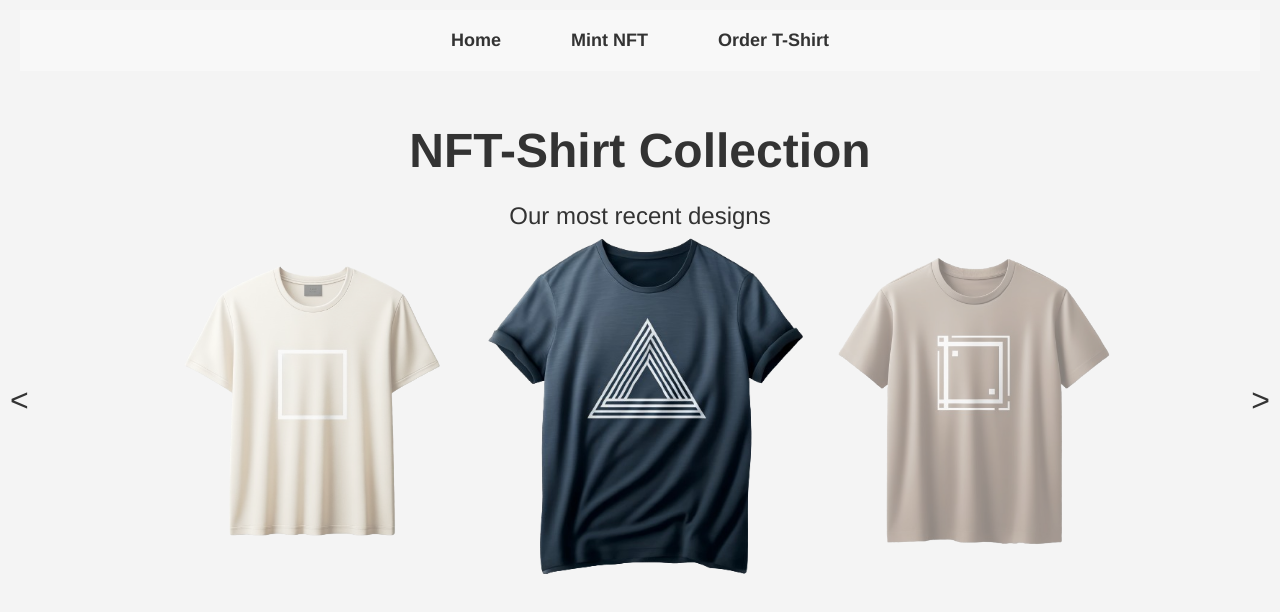
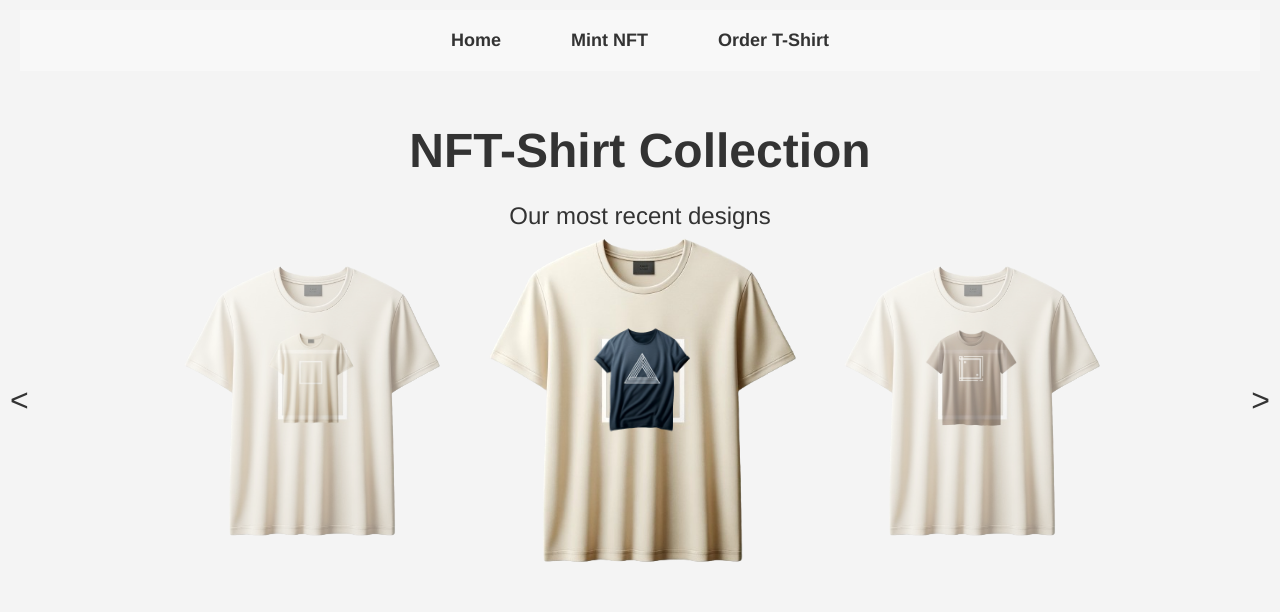
Before and after one commit to anthonymonte/NFTshirts-website, a React (Create React App) app in the folder client/: page / in a window 1280 px wide. Shown: the top 612 px of the page. Built offline with nearby package versions, Linux system fonts and the light colour scheme.

Commit message:
qr codes on tshirts

```diff
--- a/client/src/HomePage.css
+++ b/client/src/HomePage.css
@@ -20,15 +20,19 @@
   }
 
   .carousel-image {
+    opacity: 0.5; /* Slightly see-through for inactive images */
     transition: transform 0.5s ease, opacity 0.5s ease;
-    opacity: 0.5; /* Slightly see-through for inactive images */
-    max-height: 300px; /* Limit the height of the images */
-  }
+}
 
-  .carousel-image.active {
-    transform: scale(1.2); /* Scale up the active image */
+/* Specific style for the t-shirt base image */
+.tshirt-base {
+    max-height: 300px; /* Limit the height of the t-shirt images */
+}
+
+.tshirt-base.carousel-image.active {
+    transform: scale(1.2); /* Scale up only the t-shirt */
     opacity: 1;
-  }
+}
 
   /* Style arrows */
   .carousel-arrow {
@@ -59,3 +63,33 @@
     font-size: 1.5em;
     margin-bottom: 1em; /* Adjust the margin as needed */
   }
+
+/* Style for the container that will hold both the t-shirt and the QR code */
+.tshirt-image-container {
+  position: relative;
+  width: auto; /* Adjust based on your image size */
+  height: auto; /* Adjust based on your image size */
+  display: inline-block; /* Align properly without taking full width */
+}
+
+.qr-code {
+  position: absolute;
+  top: 50%;
+  left: 50%;
+  transform: translate(-50%, -75%) scale(1); /* Center the QR code on the t-shirt */
+  width: 100px; /* Fixed width for QR code */
+  height: 100px; /* Fixed height for QR code */
+  transition: transform 0.5s ease, opacity 0.5s ease; /* Smooth transition for visibility and scaling */
+}
+
+.qr-code.carousel-image.active {
+  transform: translate(-50%, -75%) scale(1.1); /* Scale up the QR code a bit when active */
+  opacity: 1;
+}
+
+/* Style for the t-shirt image to ensure it fills the container */
+.tshirt-base {
+  display: block;
+  width: 100%;
+  height: auto;
+}
--- a/client/src/HomePage.js
+++ b/client/src/HomePage.js
@@ -1,6 +1,6 @@
 import React, { useState, useEffect } from "react";
 import "./HomePage.css";
-import tshirtImage1 from "./tshirt1.png";
+import tshirtTemplate from "./tshirt1.png";
 import tshirtImage2 from "./tshirt2.png";
 import tshirtImage3 from "./tshirt3.png";
 import useContract from "./contract-hook";
@@ -10,7 +10,7 @@ function HomePage() {
   const [activeIndex, setActiveIndex] = useState(0);
   const { contract } = useContract();
   const [tshirtImages, setTshirtImages] = useState([
-    tshirtImage1,
+    tshirtTemplate,
     tshirtImage2,
     tshirtImage3,
   ]);
@@ -37,18 +37,14 @@ function HomePage() {
   const goToNextSlide = () => {
     setActiveIndex((current) => (current + 1) % tshirtImages.length);
   };
-
   const getCounter = async () => {
     const count = await contract.methods.tokenCounter().call();
+    const maxImagesToShow = 3; // Adjust if you want more images
     setTshirtImages(
-      new Array(3)
-        .fill(0)
-        .map((_, i) => count - 1n - BigInt(i))
-        .filter((i) => i >= 0)
-        .map(
-          (i) =>
-            `https://alteredbeasts.s3.us-east-2.amazonaws.com/img_${i}.png`
-        )
+      new Array(maxImagesToShow).fill().map((_, i) => {
+        const index = count - BigInt(i + 1);
+        return index >= 0 ? `https://alteredbeasts.s3.us-east-2.amazonaws.com/img_${index}.png` : null;
+      }).filter(url => url)
     );
   };
 
@@ -57,20 +53,16 @@ function HomePage() {
       <h1 className="main-heading">NFT-Shirt Collection</h1>
       <p className="sub-heading">Our most recent designs</p>
       <div className="carousel-container">
-        <div className="carousel-arrow left" onClick={goToPrevSlide}>
+        <div className="carousel-arrow left" onClick={() => goToPrevSlide()}>
           &lt;
         </div>
         {tshirtImages.map((image, index) => (
-          <img
-            key={index}
-            src={image}
-            alt={`T-Shirt ${index}`}
-            className={`carousel-image ${
-              index === activeIndex ? "active" : ""
-            }`}
-          />
+          <div key={index} className="tshirt-image-container">
+            <img src={tshirtTemplate} alt="T-Shirt Template" className={`tshirt-base carousel-image ${index === activeIndex ? "active" : ""}`}/>
+            <img src={image} alt={`QR Code ${index}`} className={`qr-code carousel-image ${index === activeIndex ? "active" : ""}`}/>
+          </div>
         ))}
-        <div className="carousel-arrow right" onClick={goToNextSlide}>
+        <div className="carousel-arrow right" onClick={() => goToNextSlide()}>
           &gt;
         </div>
       </div>
```
